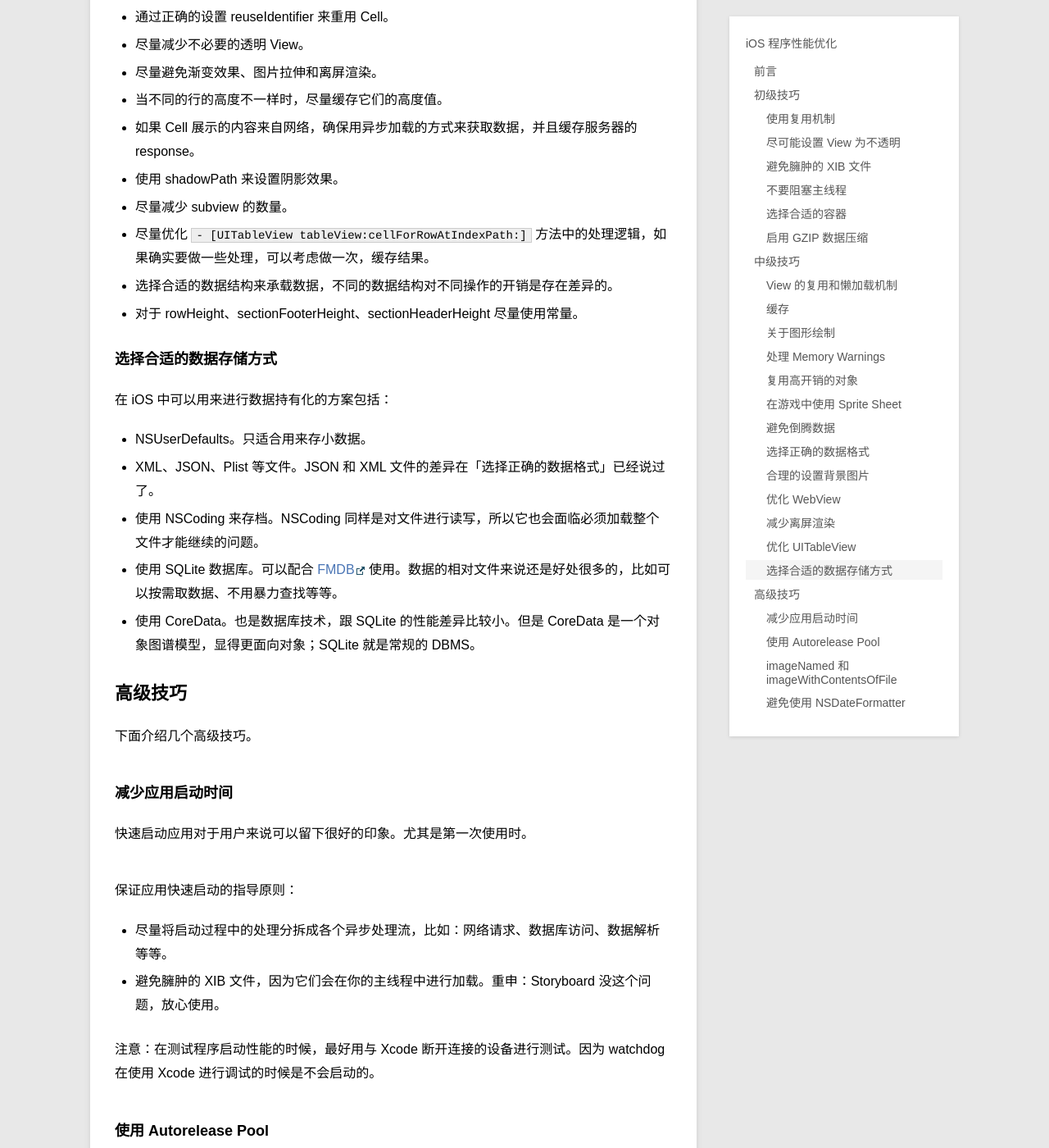
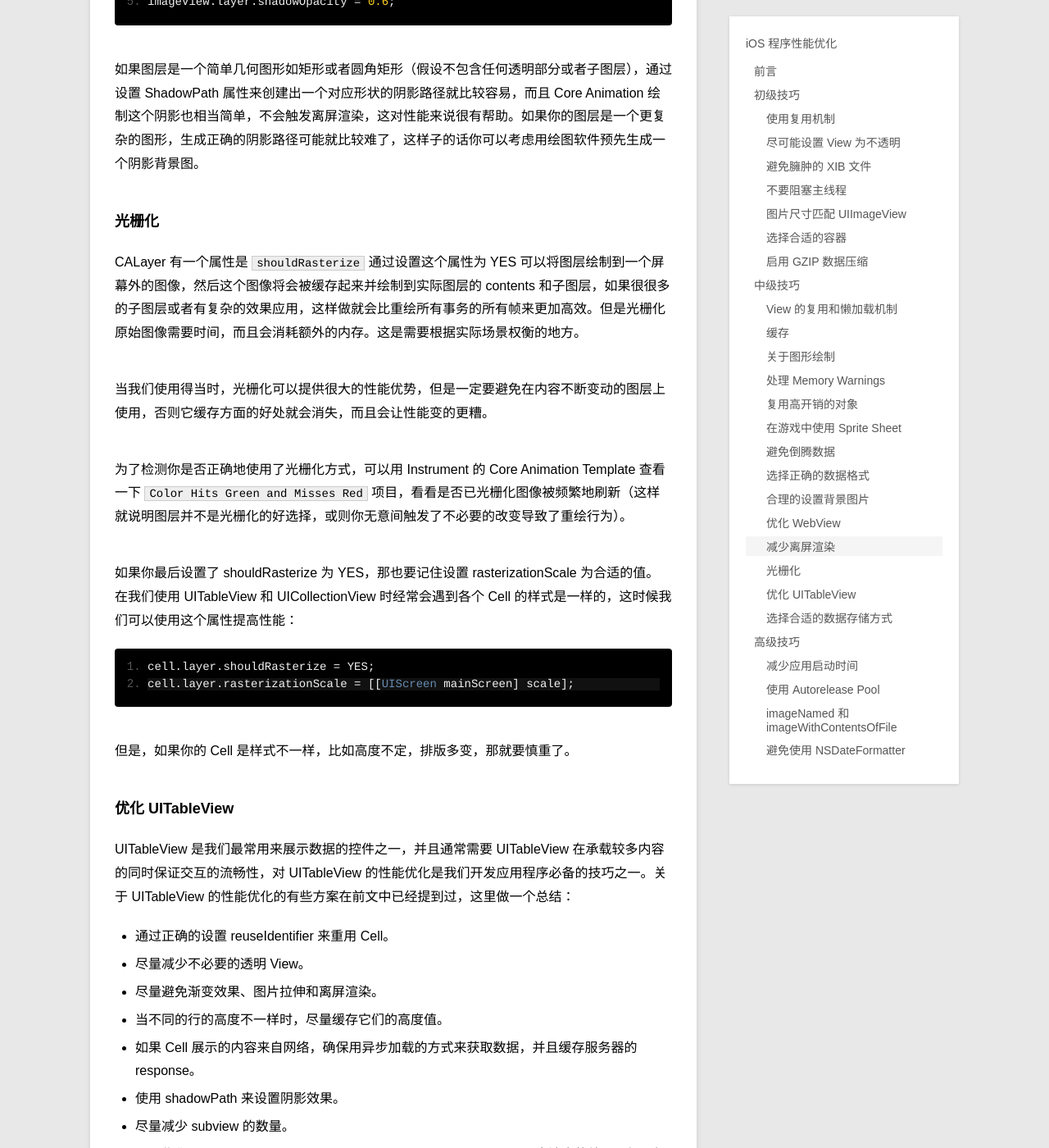
Before and after one commit to samirchen/samirchen.github.io, a Jekyll site: the page built from _posts/blog/2015-08-10-ios-performance-optimization.md, in a window 1280 px wide and 1400 px high, scrolled down 14014 px. Shown: the whole window at 82% size. Built offline with Jekyll 4.4.1, drawn with Linux system fonts in a browser that asks for light colours; Markdown is read by kramdown in place of the engine named in the settings; some of the changed text lies outside the part shown.

Commit message:
Update a blog.

```diff
--- a/_posts/blog/2015-08-10-ios-performance-optimization.md
+++ b/_posts/blog/2015-08-10-ios-performance-optimization.md
@@ -153,6 +153,12 @@
 	});
 
 关于 GCD 更多的知识，你可以看看这篇文章：[GCD](http://www.samirchen.com/ios-gcd/)。
+
+
+###图片尺寸匹配 UIImageView
+当你从 App bundle 中加载图片到 UIImageView 中显示时，最好确保图片的尺寸能够和 UIImageView 的尺寸想匹配（当然，需要考虑 @2x @3x 的情况），否则会使得 UIImageView 在显示图片时需要做拉伸，这样会影响性能，尤其是在一个  UIScrollView 的容器里。
+
+有时候，你的图片是从网络加载的，这时候你并不能控制图片的尺寸，不过你可以在图片下载下来后去手动 scale 一下它，当然，最好是在一个后台线程做这件事，然后在 UIImageView 中使用 resize 后的图片。
 
 
 ###选择合适的容器
@@ -367,8 +373,12 @@
 
 离屏渲染需要多次切换上下文环境：先是从当前屏幕（On-Screen）切换到离屏（Off-Screen）；等到离屏渲染结束以后，将离屏缓冲区的渲染结果显示到屏幕上又需要将上下文环境从离屏切换到当前屏幕，而上下文环境的切换是一项高开销的动作。
 
+通常图层的以下属性将会触发离屏渲染：
 
-提到离屏渲染，与之相关最常见的就是：阴影、圆角等图形效果的绘制。
+- 阴影（UIView.layer.shadowOffset/shadowRadius/...）
+- 圆角（当 UIView.layer.cornerRadius 和 UIView.layer.maskToBounds 一起使用时）
+- 图层蒙板
+
 
 在 iOS 开发中要给一个 View 添加阴影效果，有很简单快捷的做法：
 
@@ -392,6 +402,20 @@
 
 如果图层是一个简单几何图形如矩形或者圆角矩形（假设不包含任何透明部分或者子图层），通过设置 ShadowPath 属性来创建出一个对应形状的阴影路径就比较容易，而且 Core Animation 绘制这个阴影也相当简单，不会触发离屏渲染，这对性能来说很有帮助。如果你的图层是一个更复杂的图形，生成正确的阴影路径可能就比较难了，这样子的话你可以考虑用绘图软件预先生成一个阴影背景图。
 
+
+###光栅化
+CALayer 有一个属性是 `shouldRasterize` 通过设置这个属性为 YES 可以将图层绘制到一个屏幕外的图像，然后这个图像将会被缓存起来并绘制到实际图层的 contents 和子图层，如果很很多的子图层或者有复杂的效果应用，这样做就会比重绘所有事务的所有帧来更加高效。但是光栅化原始图像需要时间，而且会消耗额外的内存。这是需要根据实际场景权衡的地方。
+
+当我们使用得当时，光栅化可以提供很大的性能优势，但是一定要避免在内容不断变动的图层上使用，否则它缓存方面的好处就会消失，而且会让性能变的更糟。
+
+为了检测你是否正确地使用了光栅化方式，可以用 Instrument 的 Core Animation Template 查看一下 `Color Hits Green and Misses Red` 项目，看看是否已光栅化图像被频繁地刷新（这样就说明图层并不是光栅化的好选择，或则你无意间触发了不必要的改变导致了重绘行为）。
+
+如果你最后设置了 shouldRasterize 为 YES，那也要记住设置 rasterizationScale 为合适的值。在我们使用 UITableView 和 UICollectionView 时经常会遇到各个 Cell 的样式是一样的，这时候我们可以使用这个属性提高性能：
+
+	cell.layer.shouldRasterize = YES;
+	cell.layer.rasterizationScale = [[UIScreen mainScreen] scale];
+
+但是，如果你的 Cell 是样式不一样，比如高度不定，排版多变，那就要慎重了。
 
 
 ###优化 UITableView
```
